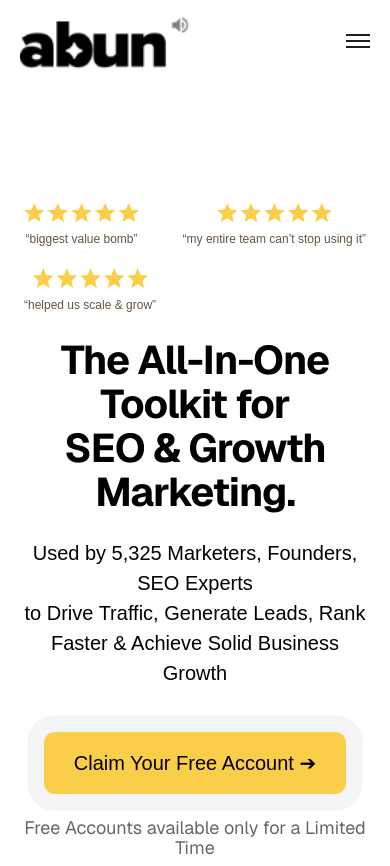
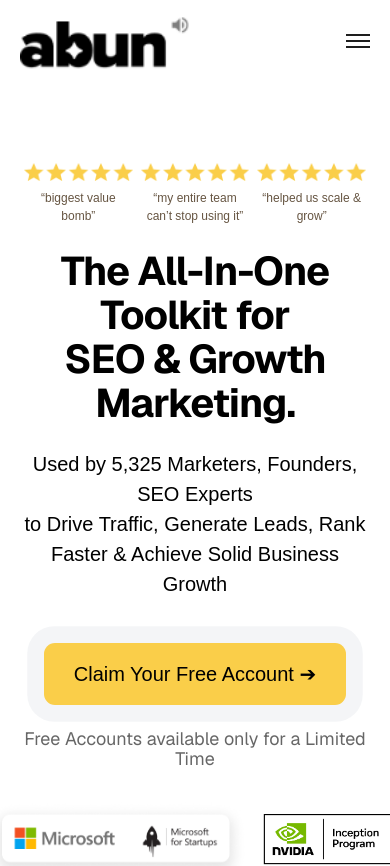
Before and after one commit to NamrataBaraiya/Abun-Landing-Page, a Next.js app: page / in a window 390 px wide. Shown: the top 866 px of the page. Built offline with nearby package versions, Linux system fonts and the light colour scheme.

Commit message:
hero top spacing on mobile

```diff
--- a/app/page.tsx
+++ b/app/page.tsx
@@ -36,10 +36,10 @@
     <main className="w-full pb-12 font-Geist flex min-h-screen flex-col items-center justify-center bg-white text-black dark:bg-black">
       <Header />
       {/* SECTION 1 */}
-      <section className="py-30 w-full flex flex-col justify-center items-center text-center gap-6">
+      <section className="py-20 w-full flex flex-col justify-center items-center text-center gap-6 xl:py-30 md:py-30 sm:py-30">
         <div className="max-w-[1200px] w-full flex flex-col justify-center items-center gap-6 px-6">
 
-          <div className="max-w-[1100px] flex flex-row gap-5 flex-wrap items-center justify-between text-center xl:gap-28 md:gap-10 sm:gap-5">
+          <div className="max-w-[1100px] grid grid-cols-3 gap-2 flex-wrap items-center justify-between text-center xl:grid-cols-1 xl:gap-28 md:grid-cols-3 md:gap-10 sm:grid-cols-3 sm:gap-5">
 
             <div className="flex flex-col items-center gap-2 text-center">
               <Image src="/img/rating-star.png" alt="Rating Star" width={115} height={20} />
```
